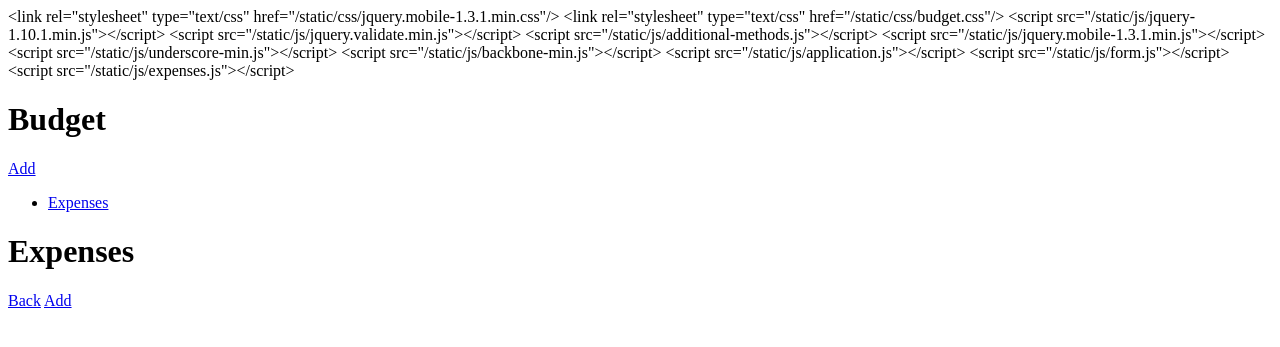
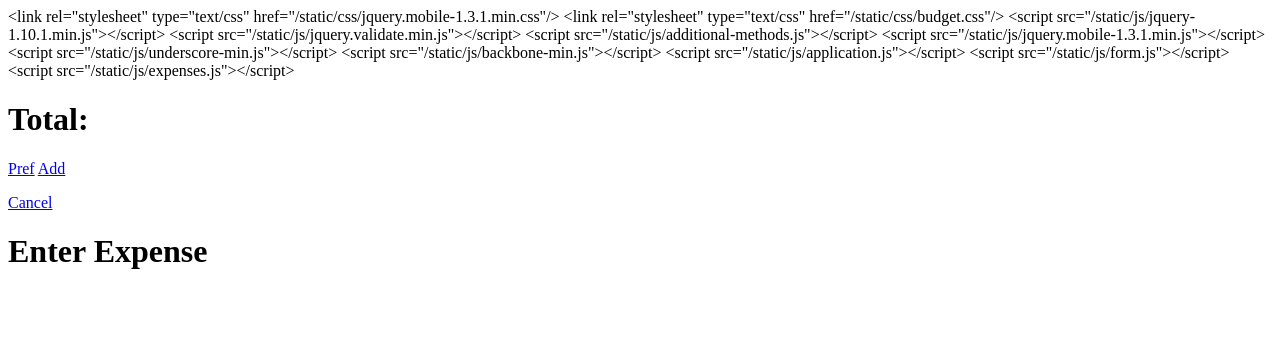
Before and after one commit to deanproxy/register, a Django app: page / in a window 1280 px wide. Shown: the top 347 px of the page. Run offline with Django 3.2, Linux system fonts and the light colour scheme; parts of the project's set-up code (start-up, migrations or seed data) failed here and were passed over.

Commit message:
got list working and the edit/add screen working

```diff
--- a/expenses/templates/index.html
+++ b/expenses/templates/index.html
@@ -31,80 +31,68 @@
 	{% csrf_token %}
 	<div id="home" data-role="page" role="main">
 		<div data-role="header">
-			<h1>Budget</h1>
+			<h1>Total:</h1>
+			<a href="#preferences" class="preferences" data-role="button" data-inline="true" data-transition="slideleft" data-icon="preference">Pref</a>
 			<a href="#update" class="add-expense" data-role="button" data-inlne="true" data-transition="slideup" data-icon="plus" class="ui-btn-right">Add</a>
 		</div>
-		<div data-role="index">
-			<ul id="total" data-inset="true" data-role="listview">
-			</ul>
-			<ul data-inset="true" data-role="listview">
-				<li class="arrow"><a href="#list" id="goToExpenses">Expenses</a></li>
+		<div data-role="content">
+			<ul id="expense-list" data-role="listview">
 			</ul>
 		</div>
 	</div>
 
 	<script type="text/template" id="home-page">
-		<li id="total-amount">Total <span class="ui-li-count"><%= total %></span></li>
+		Total: <span class="<%= window.ex.amountType(total) %>"><%= formatCurrency(total) %></span>
 	</script>
 
-	{# List expenses #}
-	<div data-role="list" id="list">
+	<script type="text/template" id="list-page">
+		<% _.each(expenses.models, function(expense, index) { %>
+			<%= window.ex.dateDivider(expense.get('created_at')) %>
+			<li>
+				<a href="#update" class="update-expense" data-expense-index="<%= index %>"><%= expense.get('description') %></a>
+				<span class="ui-li-count <%= window.ex.amountType(expense.get('amount')) %>"><%= formatCurrency(expense.get('amount')) %></span>
+			</li>
+		<% }) %>
+		<% if (expenses.pages > 1 && expenses.page < expenses.pages) { %>
+			<li id="load-more">
+				<a href="#" id="more-expenses">
+					Load more expenses...
+					<div><%= expenses.remaining %> expenses remaining, <%= expenses.total %> total</div>
+				</a>
+			</li>
+		<% } %>
+	</script>
+
+	{# New/Edit an expense #}
+ 	<div id="update" class="form" data-role="page">
 		<div data-role="header">
-			<h1>Expenses</h1>
-			<a href="#home" data-icon="arrow-l" data-direction="reverse" class="ui-btn-left">Back</a>
-			<a href="#update" data-transition="slideup" data-icon="plus" class="ui-btn-right">Add</a>
+			<a href="#" data-direction="reverse" data-rel="back" data-icon="delete">Cancel</a>
+			<h1>Enter Expense</h1>
 		</div>
+
 		<div data-role="content">
-			<ul id="expenseList" data-role="listview">
-			</ul>
+			<form name="update" id="update-expense" method="post" action="#">
+			</form>
 		</div>
 	</div>
 
-	<script type="text/template" id="list-page">
-		<% _.each(expenses, function(expense) { %>
-			{# {% date_divider expense.get('created_at') %} #}
+	<script type="text/template" id="add-page">
+		<ul data-role="listview" data-inset="true">
 			<li>
-				<a href="#update" class="update-expense"><%= expense.get('description') %></a>
-				<span class="ui-li-count <%= ex.amountType(expense.get('amount')) %>">$<%= formatCurrency(expense.get('amount') %></span>
+				<input type="text" name="description" class="required" placeholder="Item Description" id="desc" value="<%= expense ? expense.get('description') : '' %>">
 			</li>
-		{% comment %}
-			<li id="loadMore">
-				<a href="#" data-offset="{{ next_offset }}" id="more-expenses">
-					Loading more expenses...
-					<div>{{ remaining }} expenses remaining, {{ total }} total</div>
-				</a>
+			<li>
+				<input type="number" name="amount" placeholder="$0.00" class="required number" id="amount" step="0.01" value="<%= expense ? expense.get('amount') : '' %>">
 			</li>
-		{% endcomment %}
+			<li>
+				<input type="checkbox" name="deposit" <%= expense && expense.get('amount') > 0 ? 'checked' : '' %>>
+				<label class="deposit-label">Deposit?</label>
+			</li>
+		</ul>
+		<button type="submit" data-rel="save" id="save" data-theme="b"><%= expense ? 'Update Expense' : 'Add Expense' %></button>
+		<% if (expense) { %>
+			<button type="submit" data-rel="delete" id="delete" data-theme="e">Delete Expense</button>
+		<% } %>
 	</script>
-
-	{# New/Edit an expense #}
-	{% comment %}
- 	<div id="update" class="form" data-role="page">
-		<div data-role="header">
-			<a href="#" data-direction="reverse" data-rel="back" data-icon="delete">Cancel</a>
-			<a href="#" data-rel="delete" id="deleteExpense" data-icon="delete" data-theme="f" class="ui-btn-right">Delete</a>
-			<h1>Update Expense</h1>
-		</div>
-
-		<div data-role="content">
-			<form name="update" id="updateExpense" method="post" action="#">
-				{% csrf_token %}
-				<ul data-role="listview" data-inset="true">
-					<li>
-						<input type="text" name="description" class="required" placeholder="Item Description" id="desc" value="{{ expense.description }}"/>
-					</li>
-					<li>
-						<input type="number" name="amount" placeholder="$0.00" class="required number" id="amount" step="0.01" value="{{ expense.amount|format_amount:0 }}"/>
-					</li>
-					<li>
-						<input type="checkbox" name="deposit" {{ expense.amount|set_checked_if_deposit }}/>
-						<label>Deposit?</label>
-					</li>
-				</ul>
-				<button type="submit" data-rel="save" id="save" data-theme="b">Update Expense</button>
-			</form>
-		</div>
-	</div>
-	{% endcomment %}
 </body>
 </html>
--- a/expenses/views.py
+++ b/expenses/views.py
@@ -1,6 +1,8 @@
 import logging
 import json
 import datetime
+import math
+
 from django.http import HttpResponse
 from django.shortcuts import render, get_object_or_404
 from expenses.forms import ExpenseForm
@@ -8,7 +10,7 @@ from expenses.models import Expense, Balance
 from django.core import serializers
 from django.db.models.query import QuerySet
 
-MAX_RETURNED_EXPENSES = 30
+MAX_RETURNED_EXPENSES =1
 
 def _serialize(model):
 	obj = {}
@@ -79,31 +81,15 @@ def total(request):
 def list(request):
 	""" render the list page with 30 entries """
 
-	next_offset = 0
-	expenses = Expense.objects.all().order_by('created_at').reverse()[0:MAX_RETURNED_EXPENSES]
+	page = int(request.GET.get('page', 1)) - 1
+	offset = MAX_RETURNED_EXPENSES * int(page)
+	expenses = Expense.objects.all().order_by('created_at').reverse()[offset:(offset+MAX_RETURNED_EXPENSES)]
 	total = Expense.objects.count()
-	remaining = total - len(expenses)
-	if remaining:
-		next_offset = MAX_RETURNED_EXPENSES
+	remaining = total - (offset + len(expenses))
+	pages = math.ceil(float(total) / float(MAX_RETURNED_EXPENSES))
 
-	json_object = {'total':total, 'remaining':remaining, 'next_offset':next_offset, 'expenses': serialize(expenses)}
+	json_object = {'total':total, 'remaining':remaining, 'pages':pages, 'expenses': serialize(expenses)}
 	return HttpResponse(content=json.dumps(json_object), mimetype='application/json')
-
-def more(request):
-	""" sends back more expenses """
-
-	next_offset = 0
-	offset = int(request.GET['offset']) or 0
-	total = Expense.objects.count()
-
-	# REMEMBER: The way the slice works on a QuerySet is [start_pos:end_pos]
-	expenses = Expense.objects.all().order_by('created_at').reverse()[offset:MAX_RETURNED_EXPENSES + offset]
-	remaining = total - (offset + len(expenses))
-	if remaining:
-		next_offset = MAX_RETURNED_EXPENSES + offset
-
-	return render(request, '_list.html', {'expenses':expenses, 'total':total,
-												   'remaining':remaining, 'next_offset':next_offset})
 
 def update(request, id):
 	status = 201
```
Also changed, not shown: expenses/static/css/budget.css (+18 -5 lines), expenses/static/js/expenses.js (+115 -27 lines), 1 other file.
